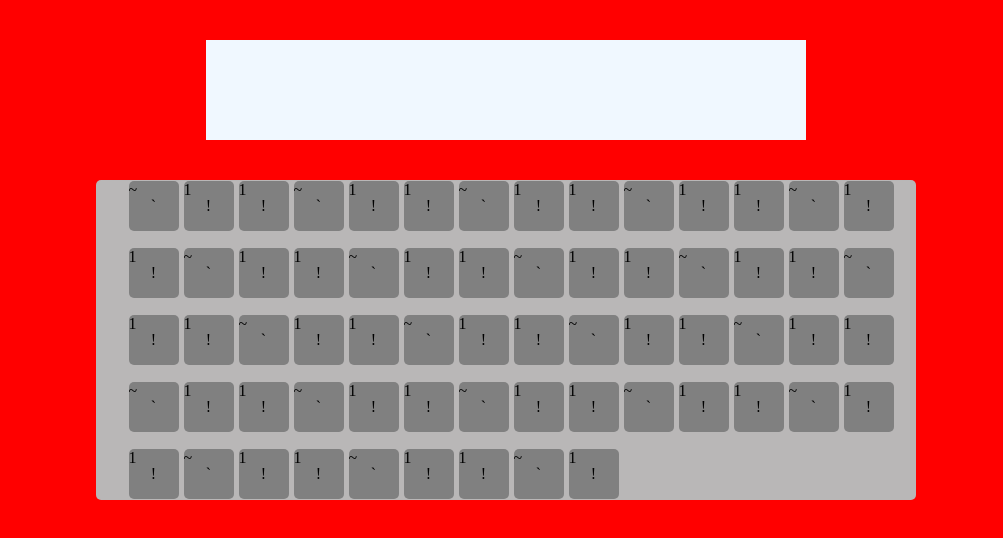
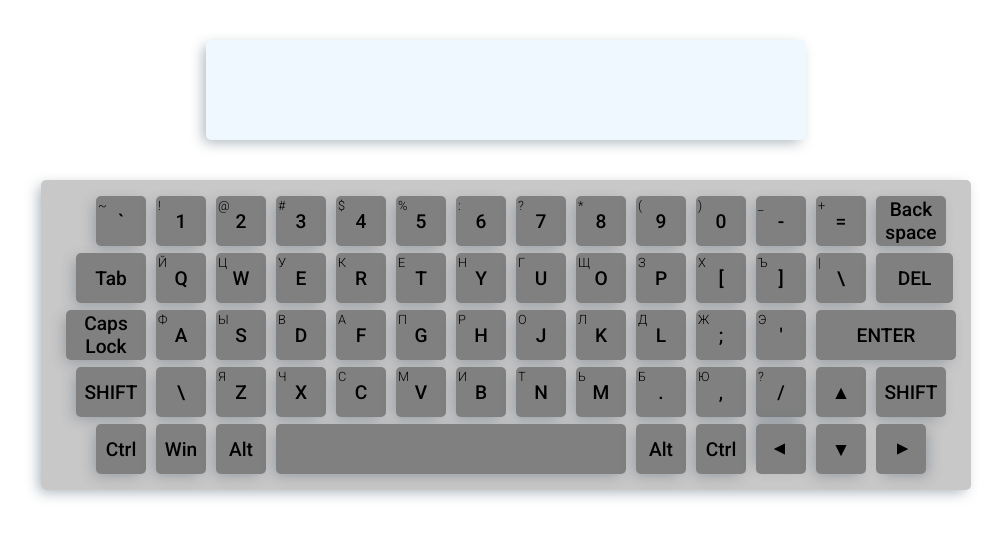
Before and after one commit to HolyOly/Virtual_Keyboard, a plain HTML site: page index.html in a window 1280 px wide. Shown: the whole page, without its empty margins (134-1137 px from the left). Drawn offline with Linux system fonts and the light colour scheme.

Commit message:
feat: add finished styles for keyboard and input field

```diff
--- /dev/null
+++ b/SCSS/_fonts.scss
@@ -0,0 +1 @@
+@import url('https://fonts.googleapis.com/css2?family=Roboto:wght@300;500&display=swap');
--- a/SCSS/style.scss
+++ b/SCSS/style.scss
@@ -1,7 +1,8 @@
-
+@import './fonts';
 body {
     margin: 0 auto;
     text-align: center;
+    font-size: 10px;
 }
 div {
     display: inline-block;
@@ -16,23 +17,28 @@ div {
     width: 600px;
     height: 100px;
     background-color: aliceblue;
+    border-radius: 5px;
+    box-shadow: -4px 4px 14px -2px rgba(34, 60, 80, 0.40);
 }
 .kb-block {
     display: grid;
     grid-template-columns: repeat(14, 40px);
     grid-template-rows: repeat(5, 40px);
-    gap: 15px;
+    gap: 15px 20px;
     justify-items: center;
     align-items: center;
     justify-content: center;
     align-content: space-around;
     grid-auto-flow: row;
     margin-top: 40px;
+    padding-top: 20px;
+    padding-bottom: 20px;
     position: relative;
-    max-width: 820px;
-    height: 320px;
-    background-color: rgb(185, 183, 183);
+    width: 930px;
+    height: 270px;
+    background-color: rgba(185, 183, 183, 0.76);
     border-radius: 5px;
+    box-shadow: -4px 4px 14px -2px rgba(34, 60, 80, 0.40);
 }
 .btn {
     display: grid;
@@ -40,19 +46,77 @@ div {
     background-color: gray;
     height: 50px;
     width: 50px;
-    //margin: 10px;
     border-radius: 5px;
     align-items: center;
     justify-items: center;
+    transition: 1s;
+    box-shadow: -4px 4px 14px -2px rgba(34, 60, 80, 0.30);
+    &:hover {
+        background-color: rgba(3, 3, 12, 0.541);
+    }
 }
 .general-symbol {
     display: block;
     position: absolute;
     color: black;
+    font-family: 'Roboto', sans-serif;
+    font-weight: 500;
+    font-size: 1.2rem;
 }
 .secondary-symbol {
     display: block;
     position: absolute;
-    left: 0;
-    top: 0;
+    left: 2px;
+    top: 2px;
+    font-family: 'Roboto', sans-serif;
+    font-weight: 300;
+    font-size: 0.8rem;
 }
+.btn[id = "13"] {
+    width: 70px !important;
+}
+.btn[id = "14"] {
+    width: 70px !important;
+    margin-left: -20px;
+}
+.btn[id = "27"] {
+    width: 77px !important;
+}
+.btn[id = "28"] {
+    width: 80px !important;
+    margin-left: -30px;
+}
+.btn[id = "40"] {
+    width: 140px !important;
+    //margin-left: -50px;
+}
+.btn[id = "41"] {
+    opacity: 0;
+}
+.btn[id = "42"] {
+    width: 70px !important;
+    margin-left: -20px;
+}
+.btn[id = "55"] {
+    width: 70px !important;
+    //margin-left: -20px;
+}
+.btn[id = "59"] {
+    width: 350px !important;
+    //margin-left: -20px;
+}
+.btn[id = "60"] {
+    opacity: 0;
+}
+.btn[id = "61"] {
+    opacity: 0;
+}
+.btn[id = "62"] {
+    opacity: 0;
+}
+.btn[id = "63"] {
+    opacity: 0;
+}
+.btn[id = "64"] {
+    opacity: 0;
+}
--- /dev/null
+++ b/fonts.css
@@ -0,0 +1 @@
+@import url("https://fonts.googleapis.com/css2?family=Roboto:wght@300;500&display=swap");
--- a/main.js
+++ b/main.js
@@ -1,8 +1,6 @@
+    import { btnContent } from './modules/variables.js';
 
-    import { btnContent } from './modules/variables.js';
-        // import {btnContent} from '/modules/variables';
-
-    let fon = document.body.style.background = 'red';
+    //let fon = document.body.style.background = 'red';
 
     // create textarea
     let textArea = document.createElement('div');
@@ -15,7 +13,7 @@
     document.body.append(keyBoardBlock);
 
     // create buttons
-    let n  = 65;
+    let n  = 70;
 
     for (let i = 0; i < n; i++) {
         let div = document.createElement('div');
@@ -52,6 +50,7 @@
     }
     createDivGeneral();
 
+
     //add Little symbol to button
     function createDivSecondary() {
         let arrSecSym = [];
@@ -68,9 +67,31 @@
         for(let i = 0; i < arrSecSym.length; i++) {
             arrSecSym[i].setAttribute('sec', 'sec');
             arrSecSym[i].innerHTML = btnContent[i]['sec'];
+            if (btnContent[i]['sec'] == undefined || btnContent[i]['sec'] == null) {
+                //arrSecSym[i].innerHTML !== btnContent[i]['sec'];
+                arrSecSym[i].removeAttribute('sec');
+                arrSecSym[i].innerHTML = '';
+            }
         }
     }
     createDivSecondary();
 
+    // add id
+    function setIdAttribute() {
+        for (let i = 0; i < buttonArr.length; i++) {
+            buttonArr[i].setAttribute('id', `${i}`);
+        }
+    }
+    setIdAttribute();
+
+
+
+    // styles
+    let arrLeft = document.getElementById('67');
+    arrLeft.style.transform = "rotate(90deg)";
+
+    let arrRight = document.getElementById('69');
+    arrRight.style.transform = "rotate(270deg)";
+
     //console.log(buttonArr)
     //console.log(btnContent.length)
--- a/modules/variables.js
+++ b/modules/variables.js
@@ -4,260 +4,283 @@ export let btnContent = [
         'sec': '~'
     },
     {
-        'gen': '!',
-        'sec': '1'
+        'gen': '1',
+        'sec': '!'
     },
     {
-        'gen': '!',
-        'sec': '1'
+        'gen': '2',
+        'sec': '@'
     },
     {
-        'gen': '`',
-        'sec': '~'
+        'gen': '3',
+        'sec': '#'
     },
     {
-        'gen': '!',
-        'sec': '1'
+        'gen': '4',
+        'sec': '$'
     },
     {
-        'gen': '!',
-        'sec': '1'
+        'gen': '5',
+        'sec': '%'
     },
     {
-        'gen': '`',
-        'sec': '~'
+        'gen': '6',
+        'sec': ':'
     },
     {
-        'gen': '!',
-        'sec': '1'
+        'gen': '7',
+        'sec': '?'
     },
     {
-        'gen': '!',
-        'sec': '1'
+        'gen': '8',
+        'sec': '*'
     },
     {
-        'gen': '`',
-        'sec': '~'
+        'gen': '9',
+        'sec': '('
     },
     {
-        'gen': '!',
-        'sec': '1'
+        'gen': '0',
+        'sec': ')'
     },
     {
-        'gen': '!',
-        'sec': '1'
+        'gen': '-',
+        'sec': '_'
     },
     {
-        'gen': '`',
-        'sec': '~'
+        'gen': '=',
+        'sec': '+'
     },
     {
-        'gen': '!',
-        'sec': '1'
+        'gen': 'Back space',
+        //'sec': '1'
     },
     {
-        'gen': '!',
-        'sec': '1'
+        'gen': 'Tab',
+        //'sec': '1'
     },
     {
-        'gen': '`',
-        'sec': '~'
+        'gen': 'Q',
+        'sec': 'Й'
     },
     {
-        'gen': '!',
-        'sec': '1'
+        'gen': 'W',
+        'sec': 'Ц'
     },
     {
-        'gen': '!',
-        'sec': '1'
+        'gen': 'E',
+        'sec': 'У'
     },
     {
-        'gen': '`',
-        'sec': '~'
+        'gen': 'R',
+        'sec': 'К'
     },
     {
-        'gen': '!',
-        'sec': '1'
+        'gen': 'T',
+        'sec': 'Е'
     },
     {
-        'gen': '!',
-        'sec': '1'
+        'gen': 'Y',
+        'sec': 'Н'
     },
     {
-        'gen': '`',
-        'sec': '~'
+        'gen': 'U',
+        'sec': 'Г'
     },
     {
-        'gen': '!',
-        'sec': '1'
+        'gen': 'O',
+        'sec': 'Щ'
     },
     {
-        'gen': '!',
-        'sec': '1'
+        'gen': 'P',
+        'sec': 'З'
     },
     {
-        'gen': '`',
-        'sec': '~'
+        'gen': '[',
+        'sec': 'Х'
     },
     {
-        'gen': '!',
-        'sec': '1'
+        'gen': ']',
+        'sec': 'Ъ'
     },
     {
-        'gen': '!',
-        'sec': '1'
+        'gen': '\\',
+        'sec': '|'
     },
     {
-        'gen': '`',
-        'sec': '~'
+        'gen': 'DEL',
+        // 'sec': '~'
     },
     {
-        'gen': '!',
-        'sec': '1'
+        'gen': 'Caps Lock',
+        //'sec': '1'
     },
     {
-        'gen': '!',
-        'sec': '1'
+        'gen': 'A',
+        'sec': 'Ф'
     },
     {
-        'gen': '`',
-        'sec': '~'
+        'gen': 'S',
+        'sec': 'Ы'
     },
     {
-        'gen': '!',
-        'sec': '1'
+        'gen': 'D',
+        'sec': 'В'
     },
     {
-        'gen': '!',
-        'sec': '1'
+        'gen': 'F',
+        'sec': 'А'
     },
     {
-        'gen': '`',
-        'sec': '~'
+        'gen': 'G',
+        'sec': 'П'
     },
     {
-        'gen': '!',
-        'sec': '1'
+        'gen': 'H',
+        'sec': 'Р'
     },
     {
-        'gen': '!',
-        'sec': '1'
+        'gen': 'J',
+        'sec': 'О'
     },
     {
-        'gen': '`',
-        'sec': '~'
+        'gen': 'K',
+        'sec': 'Л'
     },
     {
-        'gen': '!',
-        'sec': '1'
+        'gen': 'L',
+        'sec': 'Д'
     },
     {
-        'gen': '!',
-        'sec': '1'
+        'gen': ';',
+        'sec': 'Ж'
     },
     {
-        'gen': '`',
-        'sec': '~'
+        'gen': '\'',
+        'sec': 'Э'
     },
     {
-        'gen': '!',
-        'sec': '1'
+        'gen': 'ENTER',
+        //'sec': '1'
     },
     {
-        'gen': '!',
-        'sec': '1'
+        'gen': 'SHIFT',
+        //'sec': '1'
     },
     {
-        'gen': '`',
-        'sec': '~'
+        'gen': 'SHIFT',
+        //'sec': '1'
     },
     {
-        'gen': '!',
-        'sec': '1'
+        'gen': '\\',
+        //'sec': '~'
     },
     {
-        'gen': '!',
-        'sec': '1'
+        'gen': 'Z',
+        'sec': 'Я'
     },
     {
-        'gen': '`',
-        'sec': '~'
+        'gen': 'X',
+        'sec': 'Ч'
     },
     {
-        'gen': '!',
-        'sec': '1'
+        'gen': 'C',
+        'sec': 'С'
     },
     {
-        'gen': '!',
-        'sec': '1'
+        'gen': 'V',
+        'sec': 'М'
     },
     {
-        'gen': '`',
-        'sec': '~'
+        'gen': 'B',
+        'sec': 'И'
     },
     {
-        'gen': '!',
-        'sec': '1'
+        'gen': 'N',
+        'sec': 'Т'
     },
     {
-        'gen': '!',
-        'sec': '1'
+        'gen': 'M',
+        'sec': 'Ь'
     },
     {
-        'gen': '`',
-        'sec': '~'
+        'gen': '.',
+        'sec': 'Б'
     },
     {
-        'gen': '!',
-        'sec': '1'
+        'gen': ',',
+        'sec': 'Ю'
     },
     {
-        'gen': '!',
-        'sec': '1'
+        'gen': '/',
+        'sec': '?'
     },
     {
-        'gen': '`',
-        'sec': '~'
+        'gen': '&#9650;',
+        //'sec': '1'
     },
     {
-        'gen': '!',
-        'sec': '1'
+        'gen': 'SHIFT',
+        //'sec': '~'
     },
     {
-        'gen': '!',
-        'sec': '1'
+        'gen': 'Ctrl',
+        //'sec': '1'
     },
     {
-        'gen': '`',
-        'sec': '~'
+        'gen': 'Win',
+        //'sec': '1'
     },
     {
-        'gen': '!',
-        'sec': '1'
+        'gen': 'Alt',
+        //'sec': '~'
     },
     {
-        'gen': '!',
-        'sec': '1'
+        'gen': ' ',
+        //'sec': '1'
     },
     {
-        'gen': '`',
-        'sec': '~'
+        'gen': ' ',
+        //'sec': '1'
     },
     {
-        'gen': '!',
-        'sec': '1'
+        'gen': ' ',
+        //'sec': '1'
     },
     {
-        'gen': '!',
-        'sec': '1'
+        'gen': ' ',
+        //'sec': '1'
     },
     {
-        'gen': '`',
-        'sec': '~'
+        'gen': ' ',
+        //'sec': '1'
+    },
+    {
+        'gen': ' ',
+        //'sec': '1'
+    },
+    {
+        'gen': 'Alt',
+        //'sec': '1'
+    },
+    {
+        'gen': 'Ctrl',
+        //'sec': '~'
+    },
+    {
+        'gen': '&#9660;',
+        //'sec': '1'
+    },
+    {
+        'gen': '&#9660;',
+        //'sec': '1'
+    },
+    {
+        'gen': '&#9660;',
+        //'sec': '~'
     },
     {
         'gen': '!',
         'sec': '1'
     },
 ];
-// export {btnContent}
```
Also changed, not shown: index.html (+1 -0 lines), modules/style.js (added), style.css.
